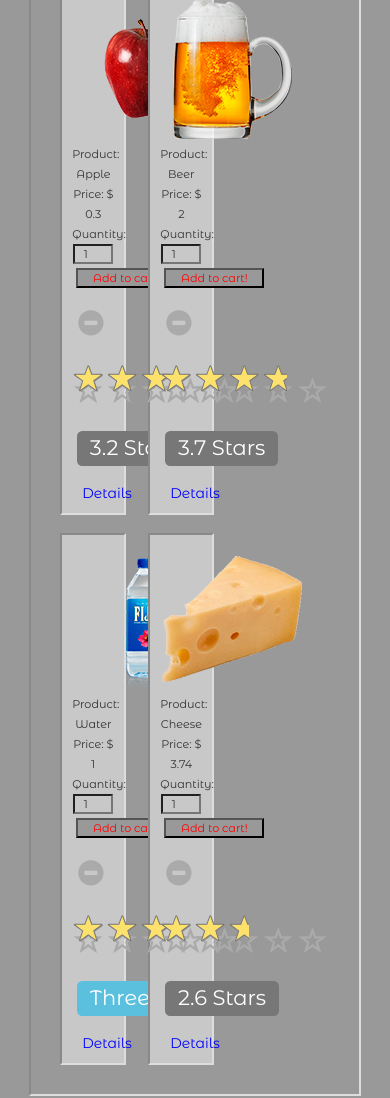
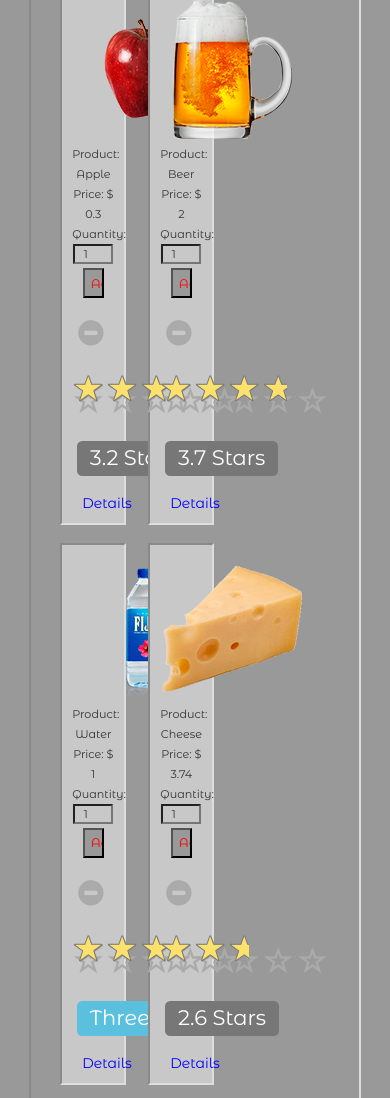
Before and after one commit to nakiche/Shopping-Cart, a PHP site: page / in a window 390 px wide. Shown: the part 180-1278 px from the top of the page. Run offline with PHP 8.4, Linux system fonts and the light colour scheme; data comes from the database, SQL or seed files in the repository; some libraries are stand-ins or nearby versions.

Commit message:
Se mejoraron los botones y se coloco el width en % haciendo más facil el responsive en el futuro

```diff
--- a/index.php
+++ b/index.php
@@ -52,6 +52,7 @@ $current_status=($_SESSION['current_cart']);
 	<div class="FBG">
     	<div class="FBG_content">
 
+
     		<div class="inline">
 
     			<h1>Products</h1>
@@ -101,6 +102,8 @@ $current_status=($_SESSION['current_cart']);
 					<input type="hidden" value="<?php echo $fila['ID'] ;?>" name="id">
 					<span>Quantity:<input type="number" value="1" name="quantity" onfocus="this.blur();" min="1" onkeypress="return noEntries(event);"></span><br>
 					<input type="submit" class="button" value="Add to cart!"><br>
+
+
 					</form>
 
 					<input value="<?= getRatingByProductId(connect(), $fila['ID']); ?>" type="number" class="rating" min=0 max=5 step=0.1 data-size="md" data-stars="5" productId="<?php echo $fila['ID'] ;?>" >
--- a/js/scripts.js
+++ b/js/scripts.js
@@ -1,4 +1,3 @@
-
 function isNumberKey(evt)
       {
          var charCode = (evt.which) ? evt.which : event.keyCode
--- a/styles.css
+++ b/styles.css
@@ -300,18 +300,17 @@ font:0.8em 'Montserrat Alternates';
 
 }
 
-.button
+.producto input[type="submit"]
 {
-
- margin: 4px 4px;
- background-color: #999;
- width: 100px;
- font:0.8em 'Montserrat Alternates';
- color: red;
+	width: 50%;
+	height: 30px;
+	text-align: center;
+	font:0.9em 'Montserrat Alternates';
+ 	color: red;
+ 	background-color: #999;
+ 	margin: 4px 4px;
 
 }
-
-
 
 /*centered*/
 .centrado
@@ -359,15 +358,24 @@ font:0.8em 'Montserrat Alternates';
 }
 
 
-
-
-
 .details input[type="number"]
 {
 	width: 40px;
 	height: 20px;
 	background-color: #c8c8c8;
 	text-align: center;
+}
+
+.details input[type="submit"]
+{
+	width: 25%;
+	height: 30px;
+	text-align: center;
+	font:0.9em 'Montserrat Alternates';
+ 	color: red;
+ 	background-color: #999;
+ 	margin: 4px 4px;
+
 }
 
 .width
```
